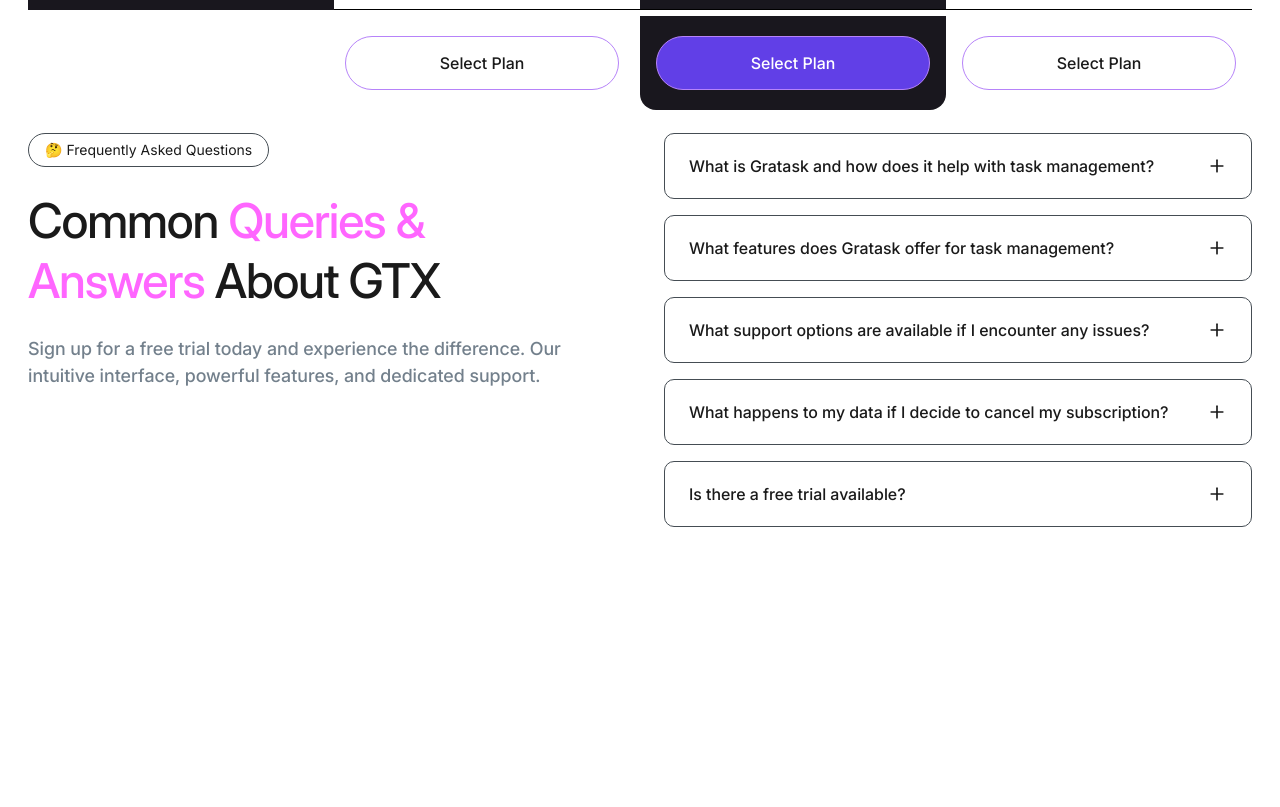
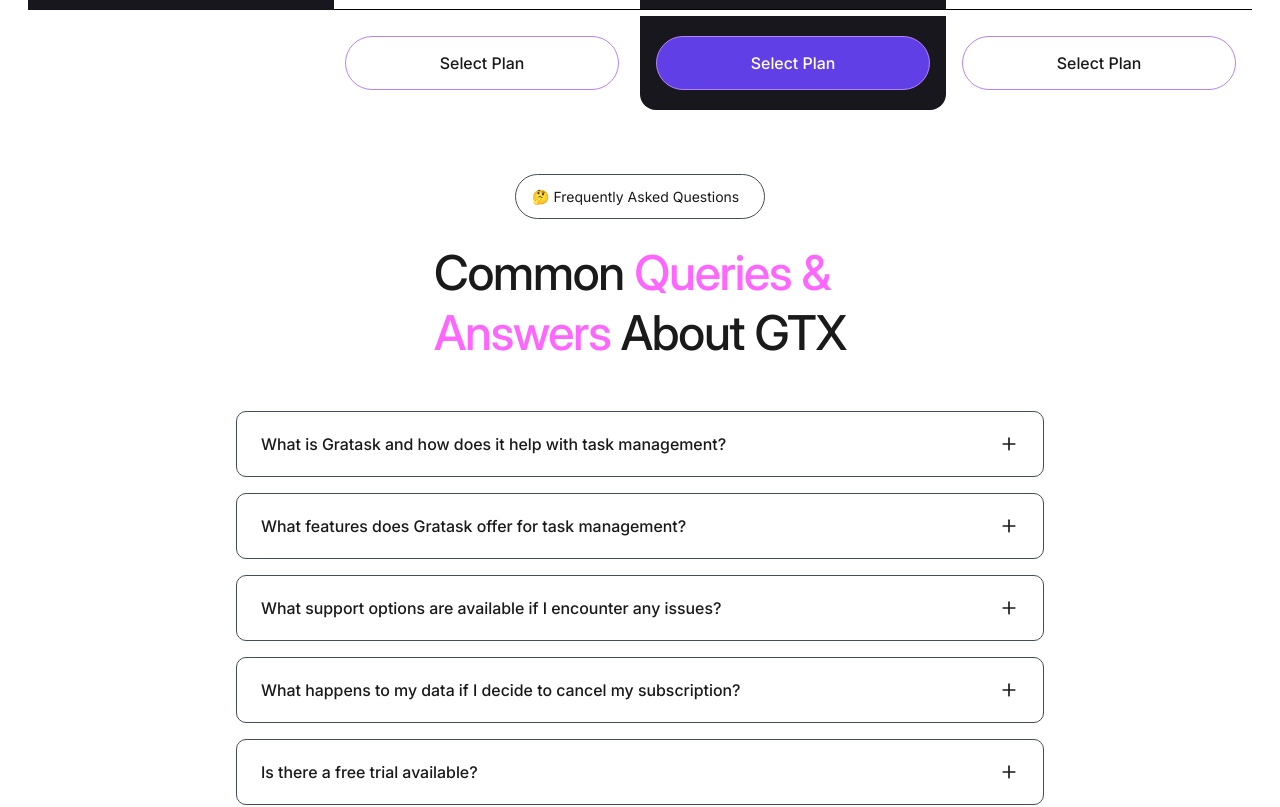
Before and after one commit to Hustle-Devs/gratask-clone, a Next.js app: page /pricing in a window 1280 px wide. Shown: the part 2880-3687 px from the top of the page. Built offline with nearby package versions, Linux system fonts and the light colour scheme.

Commit message:
Update: FAQ Section

```diff
--- a/src/app/pricing/page.tsx
+++ b/src/app/pricing/page.tsx
@@ -1,4 +1,4 @@
-import FAQ from "@/components/home/faq/Faq";
+import FAQ from "@/components/pricing-table-page/Faq";
 import Features from "@/components/pricing-table-page/Features";
 import PricingTable from "@/components/pricing-table-page/PricingTable";
 
--- /dev/null
+++ b/src/components/pricing-table-page/Faq.tsx
@@ -0,0 +1,80 @@
+"use client";
+
+import {
+  Accordion,
+  AccordionContent,
+  AccordionItem,
+  AccordionTrigger,
+} from "@/components/ui/accordion";
+
+const faqItems = [
+  {
+    question: "What is Gratask and how does it help with task management?",
+    answer:
+      "Gratask is an advanced task management Software as a Service (SaaS) designed to streamline workflows, enhance collaboration, and boost productivity. It provides an intuitive platform for organizing tasks, managing projects, and facilitating team communication.",
+  },
+  {
+    question: "What features does Gratask offer for task management?",
+    answer:
+      "Gratask offers task assignment, deadlines, project tracking, team messaging, and analytics features for efficient task management.",
+  },
+  {
+    question: "What support options are available if I encounter any issues?",
+    answer:
+      "24/7 email and chat support are available, along with an extensive knowledge base and onboarding assistance.",
+  },
+  {
+    question: "What happens to my data if I decide to cancel my subscription?",
+    answer:
+      "Your data will be securely stored for 30 days after cancellation, allowing you to export or recover your information if needed.",
+  },
+  {
+    question: "Is there a free trial available?",
+    answer:
+      "Yes, Gratask offers a 14-day free trial with full access to all features, no credit card required.",
+  },
+];
+
+export default function FAQ() {
+  return (
+    <section className="flex justify-center items-center lg:mb-[-240px] px-6 py-16">
+      <div className="flex flex-col items-center gap-12 mx-auto w-full max-w-custom">
+        {/* Left Content */}
+        <div className="flex flex-col space-y-6 mx-auto w-full max-w-custom">
+          <button className="flex items-center space-x-2 dark:bg-gray-700 mx-auto px-4 py-1.5 border border-gray-600 rounded-full w-[250px] h-[45px] text-foreground dark:text-primary text-sm">
+            <span>🤔 Frequently Asked Questions</span>
+          </button>
+
+          <h2 className="mx-auto text-3xl sm:text-4xl md:text-5xl leading-tight tracking-tight">
+            Common{" "}
+            <span className="text-primary-600 dark:text-secondary">
+              Queries &<br />
+              Answers
+            </span>{" "}
+            About GTX
+          </h2>
+        </div>
+
+        {/* FAQ Accordion */}
+        <div>
+          <Accordion type="single" collapsible className="space-y-4">
+            {faqItems.map((item, idx) => (
+              <AccordionItem
+                key={idx}
+                value={`item-${idx}`}
+                className="dark:bg-gray-700 border border-gray-600 rounded-lg lg:w-[808px]"
+              >
+                <AccordionTrigger className="hover:bg-white/5 px-6 py-5 font-medium text-foreground dark:text-foreground text-base transition-colors">
+                  {item.question}
+                </AccordionTrigger>
+                <AccordionContent className="mt-[10px] px-6 pb-5 text-foreground dark:text-foreground text-sm leading-relaxed">
+                  {item.answer}
+                </AccordionContent>
+              </AccordionItem>
+            ))}
+          </Accordion>
+        </div>
+      </div>
+    </section>
+  );
+}
--- a/src/components/pricing-table-page/Features.tsx
+++ b/src/components/pricing-table-page/Features.tsx
@@ -189,10 +189,10 @@
   ];
 
   return (
-    <div className="flex flex-col justify-start items-center mx-auto mt-[50px] lg:mt-[120px] lg:mb-[-180px] py-[10px] lg:py-0 border-1 border-black lg:border-none w-[380px] md:w-[768px] lg:w-[1224px]">
+    <div className="flex flex-col justify-start items-center mx-auto mt-[50px] lg:mt-[120px] py-[5px] lg:py-0 border-1 border-white lg:border-none w-[380px] md:w-[768px] lg:w-[1224px]">
       {/* Header Row */}
       <div className="flex flex-row justify-between items-center gap-[10px] lg:gap-0 lg:bg-transparent mx-auto px-[5px] lg:px-0 py-[10px] lg:py-0 border-1 border-white/7 border-b-1 border-b-black lg:border-none w-[370px] md:w-[768px] lg:w-[1224px] bg-accent-50">
-        <h3 className="flex justify-center lg:justify-start items-center lg:w-[306px] lg:h-[94px] text-[16px] lg:text-[40px]">
+        <h3 className="flex justify-center lg:justify-start items-center lg:w-[306px] lg:h-[94px] text-[16px] lg:dark:text-white lg:text-[40px] dark:text-black">
           Features
         </h3>
 
```
